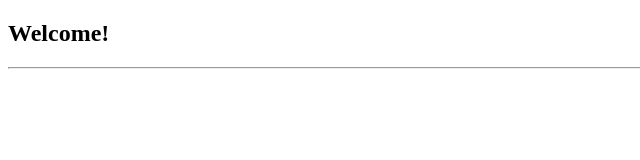
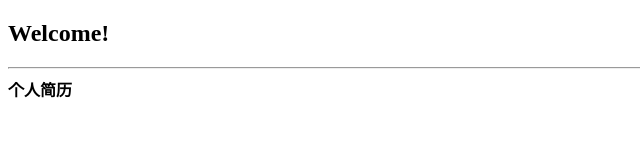
Before and after one commit to fanluojia/resume, a plain HTML site: page index.html in a window 1280 px wide. Shown: the whole page, without its empty margins (0-640 px from the left). Drawn offline with Linux system fonts and the light colour scheme.

Commit message:
修改了index.html

```diff
--- a/index.html
+++ b/index.html
@@ -9,5 +9,6 @@
 <body>
   <h2>Welcome!</h2>
   <hr>
+  <b>个人简历</b>
 </body>
 </html>
```
